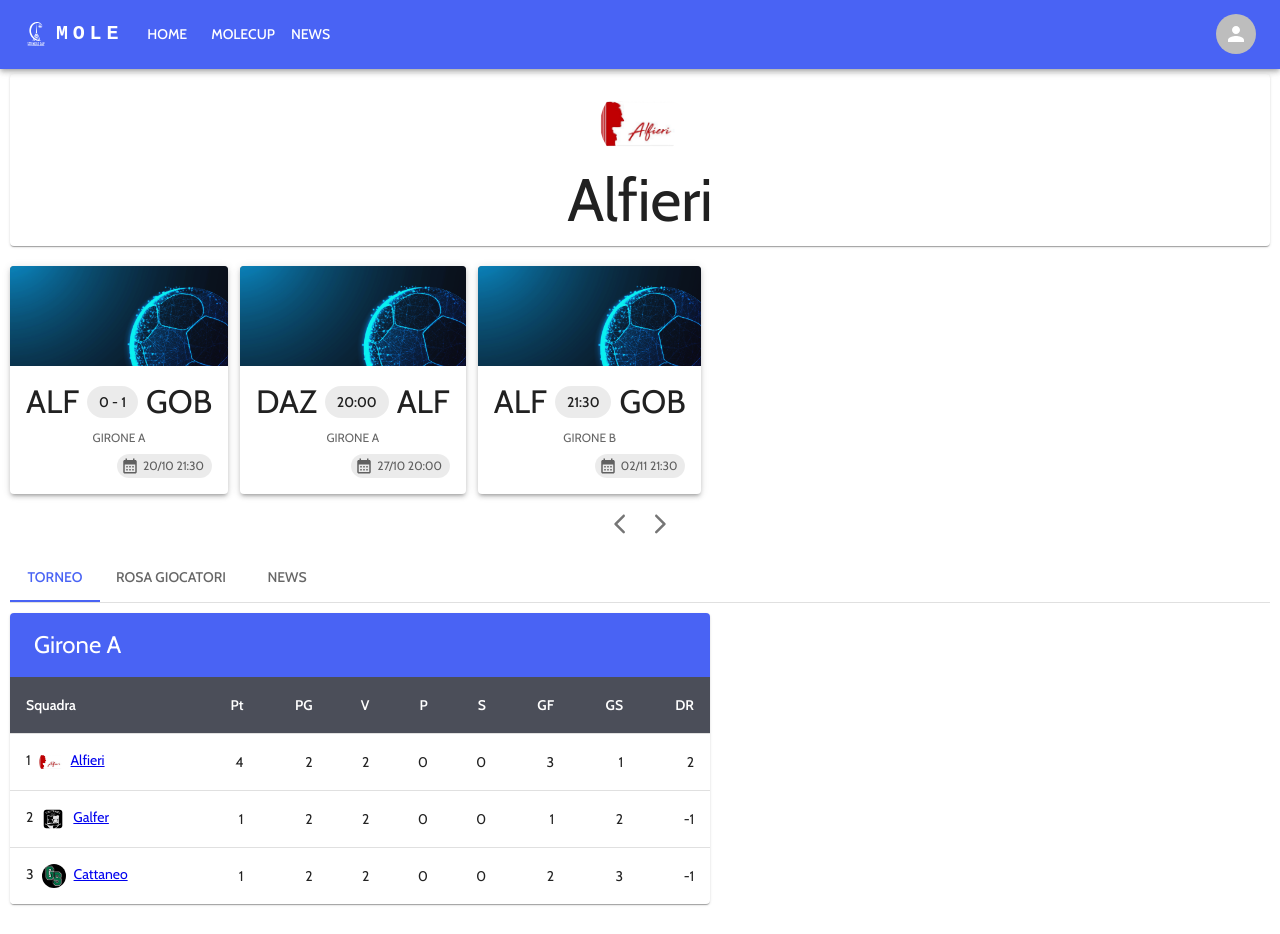
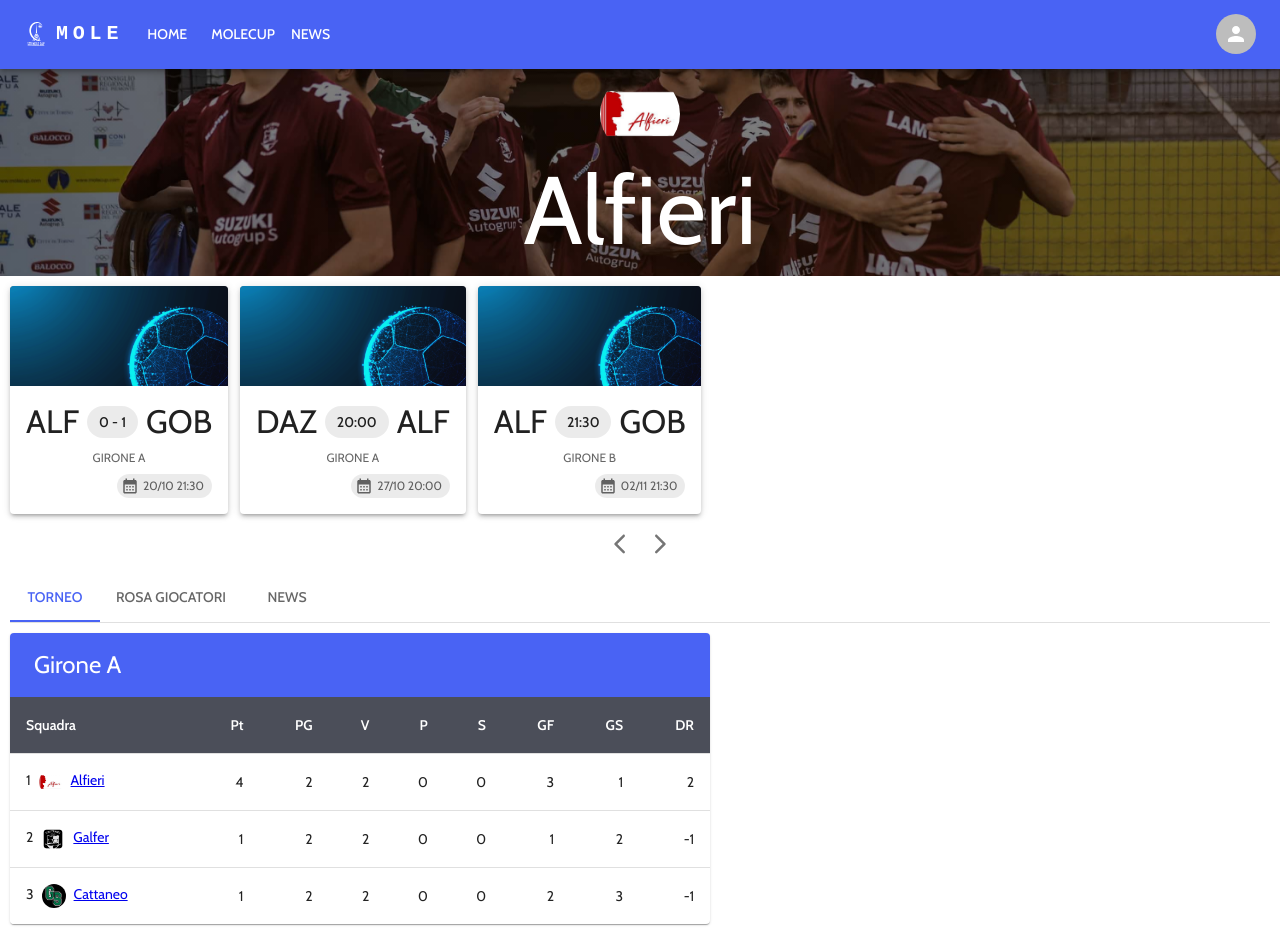
Before and after one commit to molecup/mole-frontend, a Next.js app in the folder mole-frontend/: page /team/Alf in a window 1280 px wide. Built offline with nearby package versions, Linux system fonts and the light colour scheme.

Commit message:
created heroHeader component

```diff
--- a/mole-frontend/src/app/team/[slug]/page.js
+++ b/mole-frontend/src/app/team/[slug]/page.js
@@ -1,11 +1,13 @@
 import Typography from '@mui/material/Typography';
 import Container from '@mui/material/Container';
 import PlayerList from '@/components/playerList';
-import TeamHeader from '@/components/teamHeader';
 import CardSlider from '@/components/cardSlider';
 import MatchCard from '@/components/matchCard';
 import StandingTable from '@/components/standingTable';
 import TabLayout from '@/components/tabLayout';
+import Stack from '@mui/system/Stack';
+import Avatar from '@mui/material/Avatar';
+import HeroHeader from '@/components/heroHeader';
 
 import matchImg from "@/components/static_media/match_placeholder.jpg";
 import alfieriImg from '@/components/static_media/alfieri.png';
@@ -87,3 +89,14 @@ export default function TeamPage({params}){
         </>
     );
 }
+
+function TeamHeader(props) {
+    return (
+        <HeroHeader sx={{padding: "10px" }} src="/DSC_0618-1.jpg">
+            <Stack sx={{ alignItems: 'center' }}>
+            <Avatar sx={{ width: 80, height: 80 }} alt={"logo " + props.name} src={props.img} />
+            <Typography variant="h1" color="white">{props.name}</Typography>
+            </Stack>
+        </HeroHeader>
+    );
+}
--- /dev/null
+++ b/mole-frontend/src/components/heroHeader.js
@@ -0,0 +1,23 @@
+import Box from '@mui/material/Box';
+
+export default function HeroHeader(props){
+    const {children, sx, src, ...otherProps} = props;
+    const style={
+        /* Use "linear-gradient" to add a darken background effect to the image (photographer.jpg). This will make the text easier to read */
+        backgroundImage: `linear-gradient(rgba(0, 0, 0, 0.5), rgba(0, 0, 0, 0.5)), url(${src})`,
+
+        /* Set a specific height */
+        height: "50%",
+
+        /* Position and center the image to scale nicely on all screens */
+        backgroundPosition: "center",
+        backgroundRepeat: "no-repeat",
+        backgroundSize: "cover",
+        position: "relative",
+    }
+    return(
+        <Box sx={{...style, ...sx}} {...otherProps}>
+            {children}
+        </Box>
+    );
+}
--- a/mole-frontend/src/components/teamHeader.js
+++ /dev/null
@@ -1,20 +0,0 @@
-import Paper from '@mui/material/Paper';
-import Stack from '@mui/system/Stack';
-import Avatar from '@mui/material/Avatar';
-import Typography from '@mui/material/Typography';
-import Button from '@mui/material/Button';
-
-const capitalizeStyle = {
-    textTransform: "capitalize"
-}
-
-export default function TeamHeader(props) {
-    return (
-        <Paper sx={{ margin: "10px", padding: "10px" }}>
-            <Stack sx={{ alignItems: 'center' }}>
-            <Avatar sx={{ width: 80, height: 80 }} alt={"logo " + props.name} src={props.img} />
-            <Typography variant="h2">{props.name}</Typography>
-            </Stack>
-        </Paper>
-    );
-}
```
Also changed, not shown: mole-frontend/src/app/match/[slug]/page.js (+31 -1 lines), mole-frontend/src/components/matchHeader.js (deleted, +0 -33 lines), mole-frontend/public/DSC_0618-1.jpg (added).
